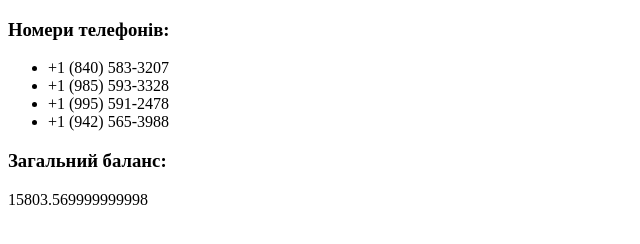
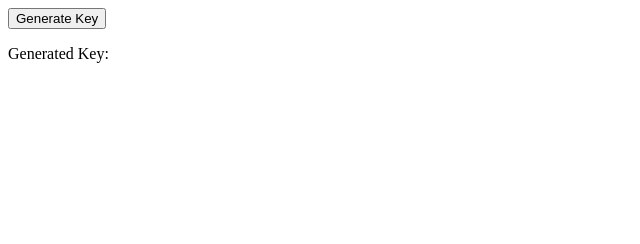
Before and after one commit to ROFLSUA/HM6, a plain HTML site: page index.html in a window 1280 px wide. Shown: the whole page, without its empty margins (0-640 px from the left). Drawn offline with Linux system fonts and the light colour scheme.

Commit message:
Update index.html

```diff
--- a/index.html
+++ b/index.html
@@ -1,91 +1,27 @@
 <!DOCTYPE html>
 <html>
 <head>
-  <title>Рахунки користувачів</title>
+    <title>функція generateKey</title>
+    <script>
+        function generateKey(length, characters) {
+            var result = '';
+            var charactersLength = characters.length;
+            for (var i = 0; i < length; i++) {
+                result += characters.charAt(Math.floor(Math.random() * charactersLength));
+            }
+            return result;
+        }
+
+        function generateAndDisplayKey() {
+            var characters = 'abcdefghijklmnopqrstuvwxyz0123456789';
+            var length = 16;
+            var key = generateKey(length, characters);
+            document.getElementById('key').innerHTML = key;
+        }
+    </script>
 </head>
 <body>
-  <h3>Номери телефонів:</h3>
-  <ul id="phoneNumbers"></ul>
-  <h3>Загальний баланс:</h3>
-  <p id="totalBalance"></p>
-  <script>
-    let users = [
-      {
-        "index": 0,
-        "isActive": true,
-        "balance": "$2,226.60",
-        "name": "Eugenia Sawyer",
-        "gender": "female",
-        "phone": "+1 (840) 583-3207",
-        "address": "949 John Street, Rose, Puerto Rico, 1857"
-      },
-      {
-        "index": 1,
-        "isActive": true,
-        "balance": "$2,613.77",
-        "name": "Pauline Gallegos",
-        "gender": "female",
-        "phone": "+1 (985) 593-3328",
-        "address": "328 Greenpoint Avenue, Torboy, North Dakota, 6857"
-      },
-      {
-        "index": 2,
-        "isActive": false,
-        "balance": "$3,976.41",
-        "name": "Middleton Chaney",
-        "gender": "male",
-        "phone": "+1 (995) 591-2478",
-        "address": "807 Fleet Walk, Brutus, Arkansas, 9783"
-      },
-      {
-        "index": 3,
-        "isActive": true,
-        "balance": "$1,934.58",
-        "name": "Burns Poole",
-        "gender": "male",
-        "phone": "+1 (885) 559-3422",
-        "address": "730 Seba Avenue, Osage, Alabama, 6290"
-      },
-      {
-        "index": 4,
-        "isActive": true,
-        "balance": "$3,261.65",
-        "name": "Mcfadden Horne",
-        "gender": "male",
-        "phone": "+1 (942) 565-3988",
-        "address": "120 Scholes Street, Kirk, Michigan, 1018"
-      },
-      {
-        "index": 5,
-        "isActive": false,
-        "balance": "$1,790.56",
-        "name": "Suzette Lewis",
-        "gender": "female",
-        "phone": "+1 (837) 586-3283",
-        "address": "314 Dunne Place, Bawcomville, Guam, 9053"
-      }
-    ];
-
-    let phoneNumbers = [];
-    let totalBalance = 0;
-
-    users.forEach(user => {
-      let balance = parseFloat(user.balance.replace(/[^0-9.-]+/g, ""));
-      if (balance > 2000) {
-        phoneNumbers.push(user.phone);
-      }
-      totalBalance += balance;
-    });
-
-    let phoneNumbersList = document.getElementById("phoneNumbers");
-    phoneNumbers.forEach(phone => {
-      let listItem = document.createElement("li");
-      listItem.textContent = phone;
-      phoneNumbersList.appendChild(listItem);
-    });
-
-    let totalBalanceElement = document.getElementById("totalBalance");
-    totalBalanceElement.textContent = totalBalance;
-  </script>
+    <button onclick="generateAndDisplayKey()">Generate Key</button>
+    <p>Generated Key: <span id="key"></span></p>
 </body>
 </html>
```
